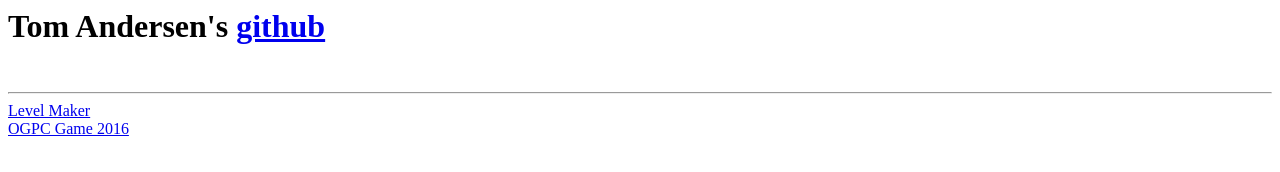
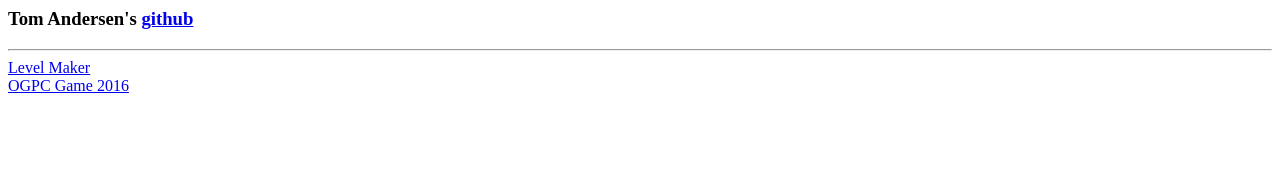
Before and after one commit to ta2000/ta2000.github.io, a plain HTML site: page index.html in a window 1280 px wide. Drawn offline with Linux system fonts and the light colour scheme.

Commit message:
Update index.html

```diff
--- a/index.html
+++ b/index.html
@@ -1,5 +1,4 @@
-<h1>Tom Andersen's <a href="https://github.com/ta2000">github</a></h1>
-<br>
+<h3>Tom Andersen's <a href="https://github.com/ta2000">github</a></h3>
 <hr>
 <a href="level_maker">Level Maker</a><br>
 <a href="Game">OGPC Game 2016</a>
```
